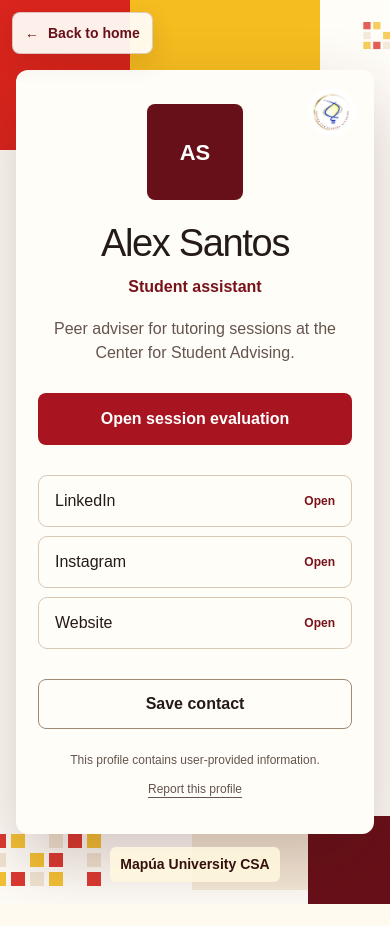
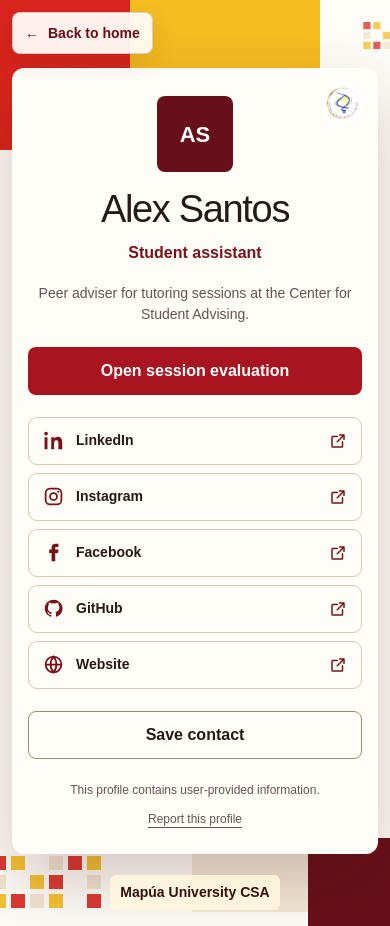
Before and after one commit to Chongkers/CSA-ID, a Next.js app: page /id/demo in a window 390 px wide. Before the commit the page ends 904 px from the top, so only its background shows below. Built offline with nearby package versions, Linux system fonts and the light colour scheme; a web font is replaced by a local one.

Commit message:
frontend fix

```diff
--- a/app/globals.css
+++ b/app/globals.css
@@ -225,7 +225,10 @@ h1, h2, h3 { letter-spacing: -.035em; line-height: 1.02; text-wrap: balance; }
 .publicBack { position: absolute; z-index: 3; top: 24px; left: 24px; min-height: 44px; display: inline-flex; align-items: center; gap: 9px; padding: 0 14px; border: 1px solid rgba(102, 16, 25, .2); border-radius: 8px; background: rgba(255, 253, 248, .94); color: var(--red-dark); text-decoration: none; font-size: 14px; font-weight: 600; box-shadow: 0 8px 24px rgba(72, 21, 15, .12); transition: transform .18s ease, background .18s ease; }
 .publicBack:hover { background: #fff; transform: translateY(-2px); }
 .publicBack:focus-visible { outline: 3px solid var(--gold); outline-offset: 3px; }
-.publicLinks a span { color: #78121a; font-size: 12px; font-weight: 600; }
+.publicLinks a { gap: 14px; }
+.publicLinks .socialLinkLabel { min-width: 0; display: inline-flex; align-items: center; gap: 12px; color: var(--ink); font-size: 14px; font-weight: 600; }
+.socialLinkLabel svg { width: 21px; height: 21px; flex: 0 0 auto; color: #78121a; }
+.externalLinkIcon { width: 18px; height: 18px; flex: 0 0 auto; color: #78121a; }
 
 @media (max-width: 560px) {
   .brandName small { display: none; }
@@ -247,3 +250,16 @@ h1, h2, h3 { letter-spacing: -.035em; line-height: 1.02; text-wrap: balance; }
   .publicProfile { display: flex; align-items: center; justify-content: center; }
   .publicBack { position: fixed; top: 12px; left: 12px; min-height: 42px; padding-inline: 12px; }
 }
+
+@media (max-width: 420px) {
+  .publicProfile { align-items: flex-start; min-height: 100dvh; padding: 68px 12px 72px; overflow-y: auto; }
+  .publicCard { padding: 28px 16px 24px; }
+  .publicCsaLogo { width: 42px; height: 42px; top: 14px; right: 14px; }
+  .publicAvatar { width: 76px; height: 76px; margin-bottom: 18px; }
+  .publicCard h1 { font-size: clamp(30px, 10vw, 38px); }
+  .publicBio { margin-bottom: 22px; font-size: 14px; }
+  .publicLinks { margin: 22px 0; gap: 8px; }
+  .publicLinks a { min-height: 48px; padding-inline: 14px; }
+  .evaluationButton, .publicSave { min-height: 48px; }
+  .profileBrand { position: absolute; bottom: 16px; }
+}
--- a/app/id/[slug]/page.tsx
+++ b/app/id/[slug]/page.tsx
@@ -2,6 +2,15 @@ import Link from "next/link";
 import Image from "next/image";
 import { notFound } from "next/navigation";
 import { MapuaSquares } from "@/components/mapua-squares";
+import { SocialIcon, type SocialPlatform } from "@/components/social-icon";
+
+const socialLinks: Array<{ label: string; href: string; platform: SocialPlatform }> = [
+  { label: "LinkedIn", href: "https://linkedin.com", platform: "linkedin" },
+  { label: "Instagram", href: "https://instagram.com", platform: "instagram" },
+  { label: "Facebook", href: "https://facebook.com", platform: "facebook" },
+  { label: "GitHub", href: "https://github.com", platform: "github" },
+  { label: "Website", href: "https://example.com", platform: "website" },
+];
 
 export function generateStaticParams() {
   return [{ slug: "demo" }];
@@ -18,7 +27,7 @@ export default async function PublicProfilePage({ params }: { params: Promise<{
       style={{ "--profile-background-image": "none" } as React.CSSProperties}
     >
       <Link className="publicBack" href="/" aria-label="Back to home">
-        <span aria-hidden="true">←</span>
+        <span aria-hidden="true">&larr;</span>
         Back to home
       </Link>
       <div className="publicBackdrop" aria-hidden="true">
@@ -33,9 +42,12 @@ export default async function PublicProfilePage({ params }: { params: Promise<{
         <p className="publicBio">Peer adviser for tutoring sessions at the Center for Student Advising.</p>
         <a className="evaluationButton" href="https://forms.example/evaluation" rel="noreferrer">Open session evaluation</a>
         <nav className="publicLinks" aria-label="Alex Santos links">
-          <a href="https://linkedin.com" rel="noreferrer">LinkedIn <span>Open</span></a>
-          <a href="https://instagram.com" rel="noreferrer">Instagram <span>Open</span></a>
-          <a href="https://example.com" rel="noreferrer">Website <span>Open</span></a>
+          {socialLinks.map(({ label, href, platform }) => (
+            <a href={href} target="_blank" rel="noreferrer" key={platform} aria-label={`Open ${label} in a new tab`}>
+              <span className="socialLinkLabel"><SocialIcon platform={platform} />{label}</span>
+              <SocialIcon className="externalLinkIcon" platform="external" />
+            </a>
+          ))}
         </nav>
         <button className="saveContact publicSave" type="button">Save contact</button>
         <p className="providedNotice">This profile contains user-provided information.</p>
--- /dev/null
+++ b/components/social-icon.tsx
@@ -0,0 +1,29 @@
+import type { ReactNode, SVGProps } from "react";
+
+export type SocialPlatform =
+  | "facebook"
+  | "github"
+  | "instagram"
+  | "linkedin"
+  | "website";
+
+type SocialIconProps = SVGProps<SVGSVGElement> & {
+  platform: SocialPlatform | "external";
+};
+
+const paths: Record<SocialIconProps["platform"], ReactNode> = {
+  facebook: <path d="M14 8.5V6.7c0-.8.5-1 1-1h2.6V2.1L14.5 2C11.4 2 9.8 3.9 9.8 6.4v2.1H7v4h2.8V22H14v-9.5h3.2l.6-4H14Z" />,
+  github: <path fillRule="evenodd" d="M12 2a10 10 0 0 0-3.2 19.5c.5.1.7-.2.7-.5v-1.9c-2.8.6-3.4-1.2-3.4-1.2-.5-1.2-1.1-1.5-1.1-1.5-.9-.6.1-.6.1-.6 1 0 1.6 1.1 1.6 1.1.9 1.6 2.4 1.1 2.9.9.1-.7.4-1.1.7-1.4-2.3-.3-4.6-1.1-4.6-5A3.9 3.9 0 0 1 6.7 8c-.1-.3-.5-1.3.1-2.7 0 0 .9-.3 2.8 1.1a9.6 9.6 0 0 1 5.1 0c2-1.4 2.8-1.1 2.8-1.1.6 1.4.2 2.4.1 2.7a3.9 3.9 0 0 1 1.1 2.8c0 3.9-2.4 4.7-4.6 5 .4.3.7 1 .7 1.9V21c0 .3.2.6.7.5A10 10 0 0 0 12 2Z" clipRule="evenodd" />,
+  instagram: <><rect x="3" y="3" width="18" height="18" rx="5" fill="none" stroke="currentColor" strokeWidth="2" /><circle cx="12" cy="12" r="4" fill="none" stroke="currentColor" strokeWidth="2" /><circle cx="17.5" cy="6.5" r="1.2" /></>,
+  linkedin: <><path d="M5.1 8.2H1.8V22h3.3V8.2ZM3.5 2A2.1 2.1 0 1 0 3.5 6.2 2.1 2.1 0 0 0 3.5 2ZM22 13.8c0-4.2-2.2-6.1-5.2-6.1a4.5 4.5 0 0 0-4.1 2.3V8.2H9.4V22h3.3v-6.8c0-1.8.3-3.6 2.6-3.6 2.2 0 2.3 2.1 2.3 3.7V22H22v-8.2Z" /></>,
+  website: <><circle cx="12" cy="12" r="9" fill="none" stroke="currentColor" strokeWidth="2" /><path d="M3.5 12h17M12 3c2.2 2.5 3.3 5.5 3.3 9S14.2 18.5 12 21c-2.2-2.5-3.3-5.5-3.3-9S9.8 5.5 12 3Z" fill="none" stroke="currentColor" strokeWidth="2" /></>,
+  external: <path d="M14 4h6v6M20 4l-9 9M18 13v6a1 1 0 0 1-1 1H5a1 1 0 0 1-1-1V7a1 1 0 0 1 1-1h6" fill="none" stroke="currentColor" strokeLinecap="round" strokeLinejoin="round" strokeWidth="2" />,
+};
+
+export function SocialIcon({ platform, ...props }: SocialIconProps) {
+  return (
+    <svg viewBox="0 0 24 24" fill="currentColor" aria-hidden="true" focusable="false" {...props}>
+      {paths[platform]}
+    </svg>
+  );
+}
```
